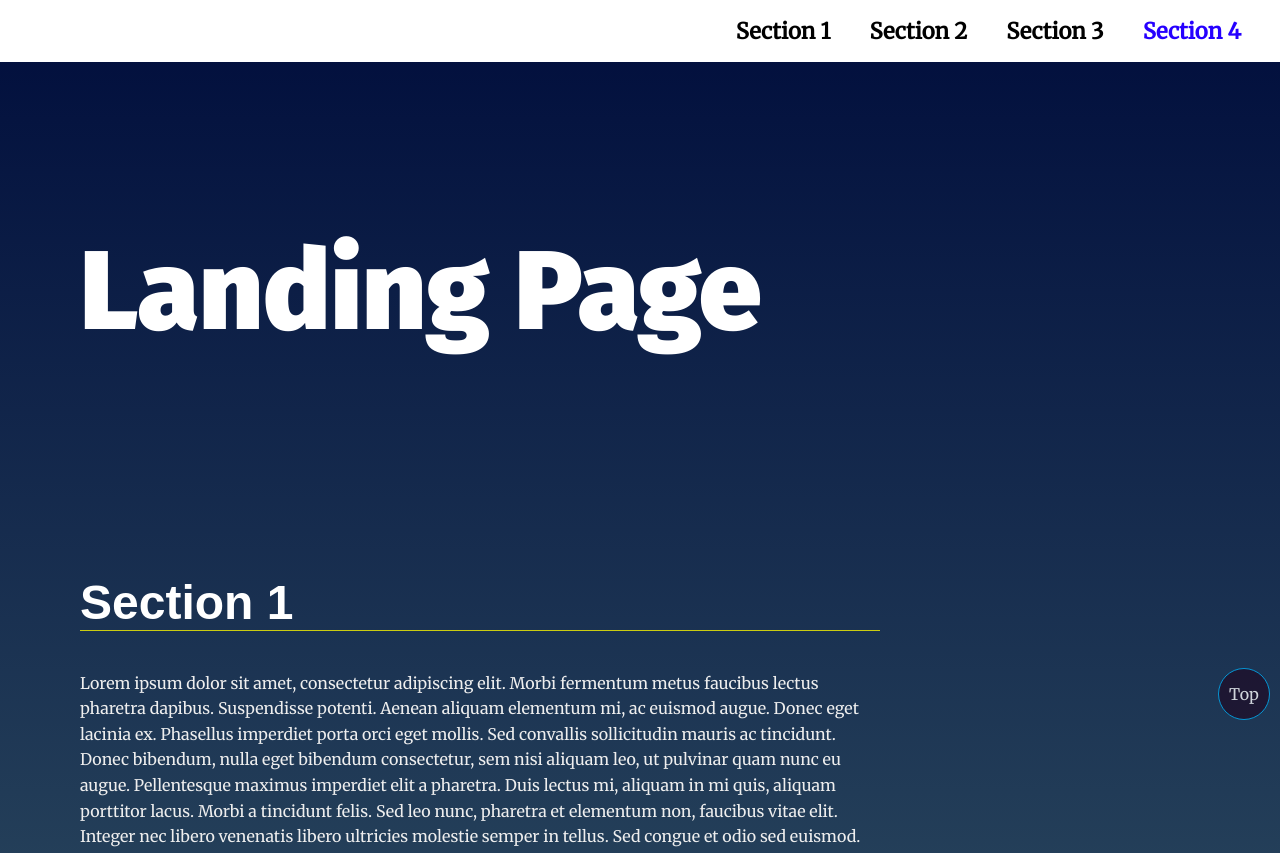
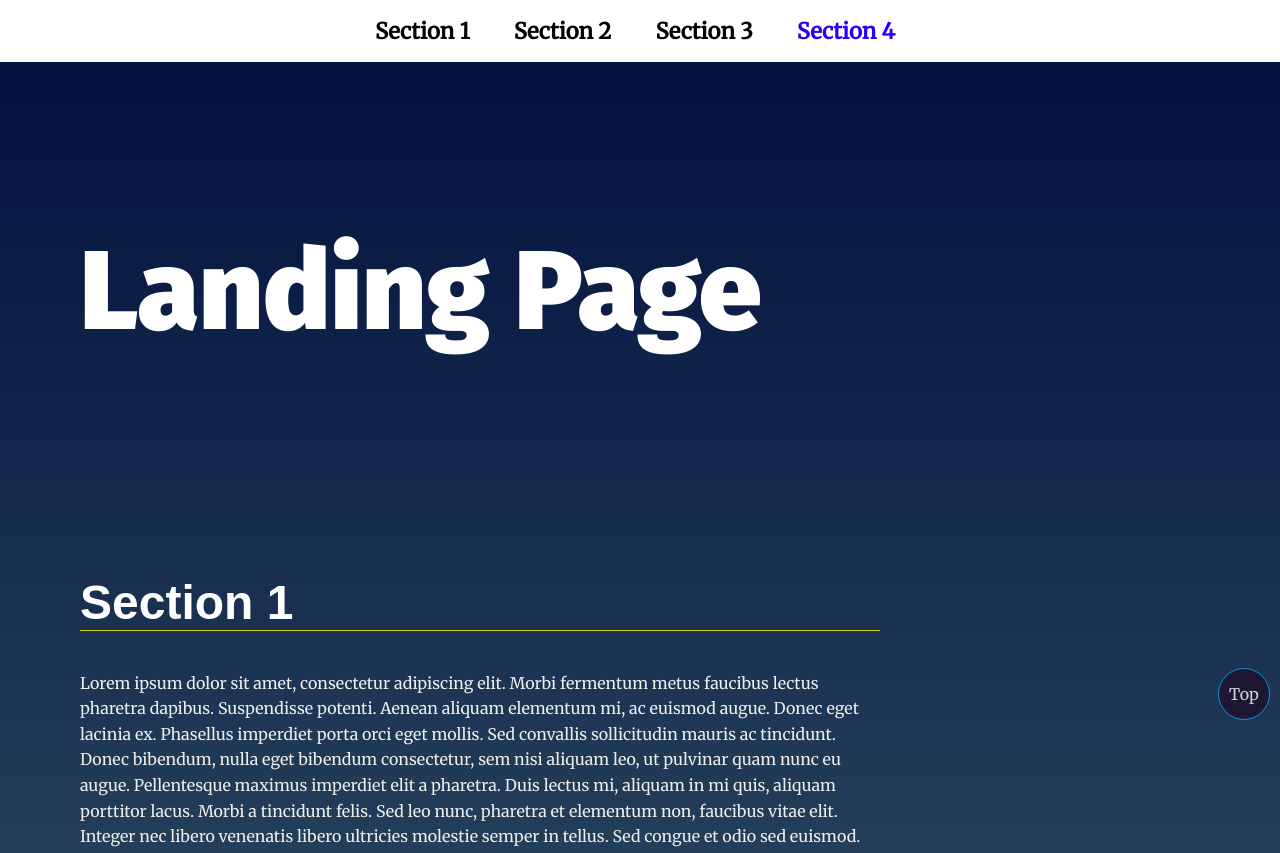
Before and after one commit to Ali-Hassan-420/Udacity-Landing-Page, a plain HTML site: page index.html in a window 1280 px wide. Shown: the top 853 px of the page. Drawn offline with Linux system fonts and the light colour scheme.

Commit message:
Add files via upload

```diff
--- a/css/styles.css
+++ b/css/styles.css
@@ -71,13 +71,15 @@ section {
 .navbar__menu ul {
     padding-left: 0;
     margin: 0;
-    text-align: right;
-    padding: 17px;
+    text-align: center;
 }
 
 .navbar__menu li {
     display: inline-block;
     transition: all, 0.5s;
+    padding-top: 17px;
+    padding-bottom: 17px;
+    margin-right: 5px;
 }
 
 .navbar__menu .menu__link {
```
